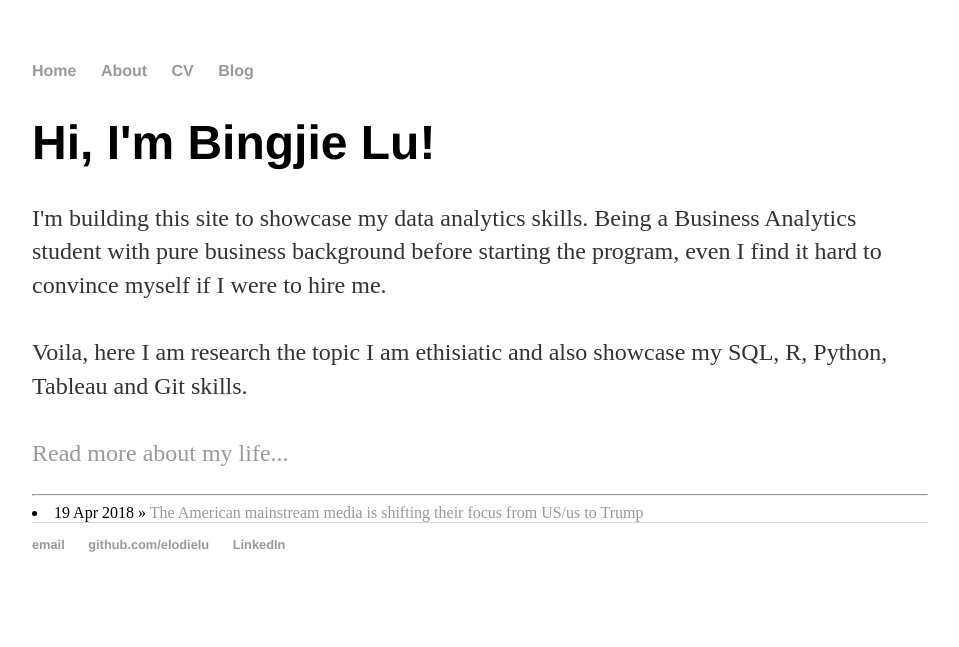
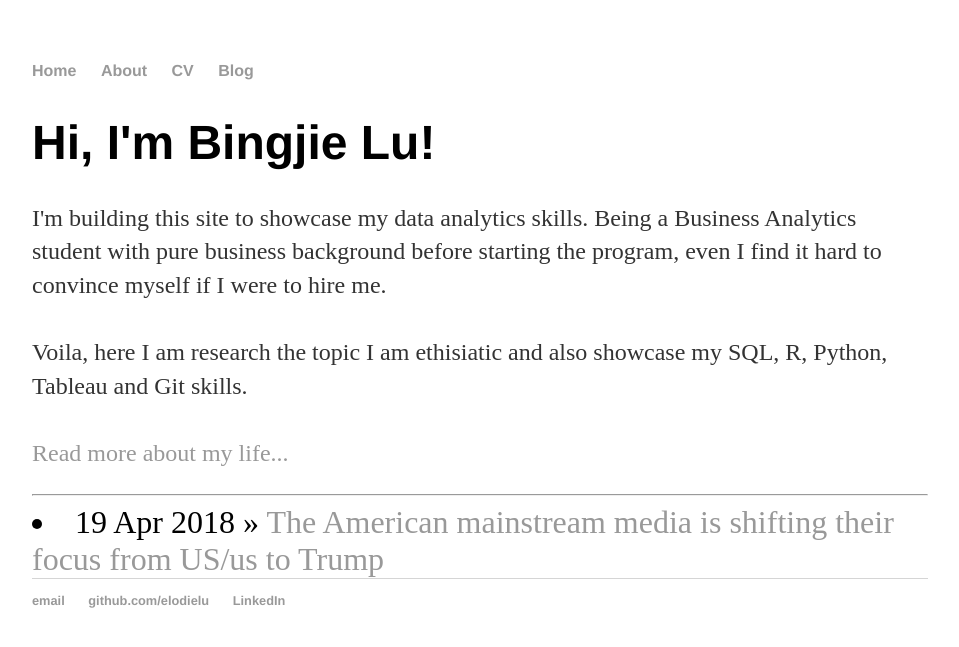
Before and after one commit to elodielu/elodielu.github.io, a Jekyll site: the page built from index.html, in a window 1280 px wide. Shown: the top 647 px of the page, without its empty margins (160-1119 px from the left). Built offline with Jekyll 4.4.1, drawn with Linux system fonts in a browser that asks for light colours.

Commit message:
Update index.html

```diff
--- a/index.html
+++ b/index.html
@@ -12,9 +12,9 @@ title: Bingjie Lu
 			<a href="/about">Read more about my life...</a></p>
 			<hr>
 
-
+			<font size="+3">
 			{% for post in site.posts %}
 			   <li><span>{{ post.date | date_to_string }}</span> &raquo; <a href="{{ post.url }}" title="{{ post.title }}">{{ post.title }}</a></li>
-			{% endfor %}
+			{% endfor %}</font>
 
 		</div>
```
